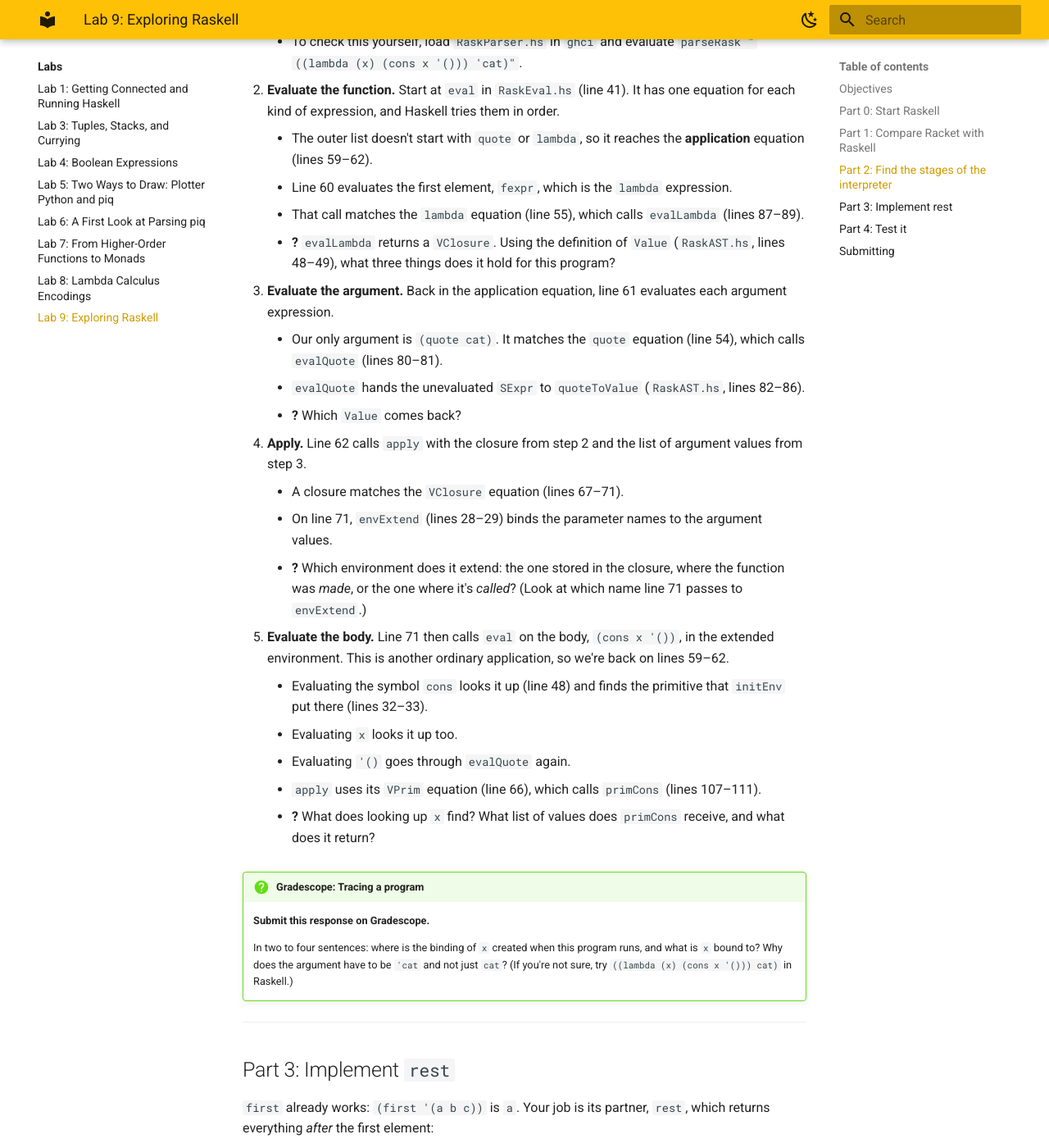
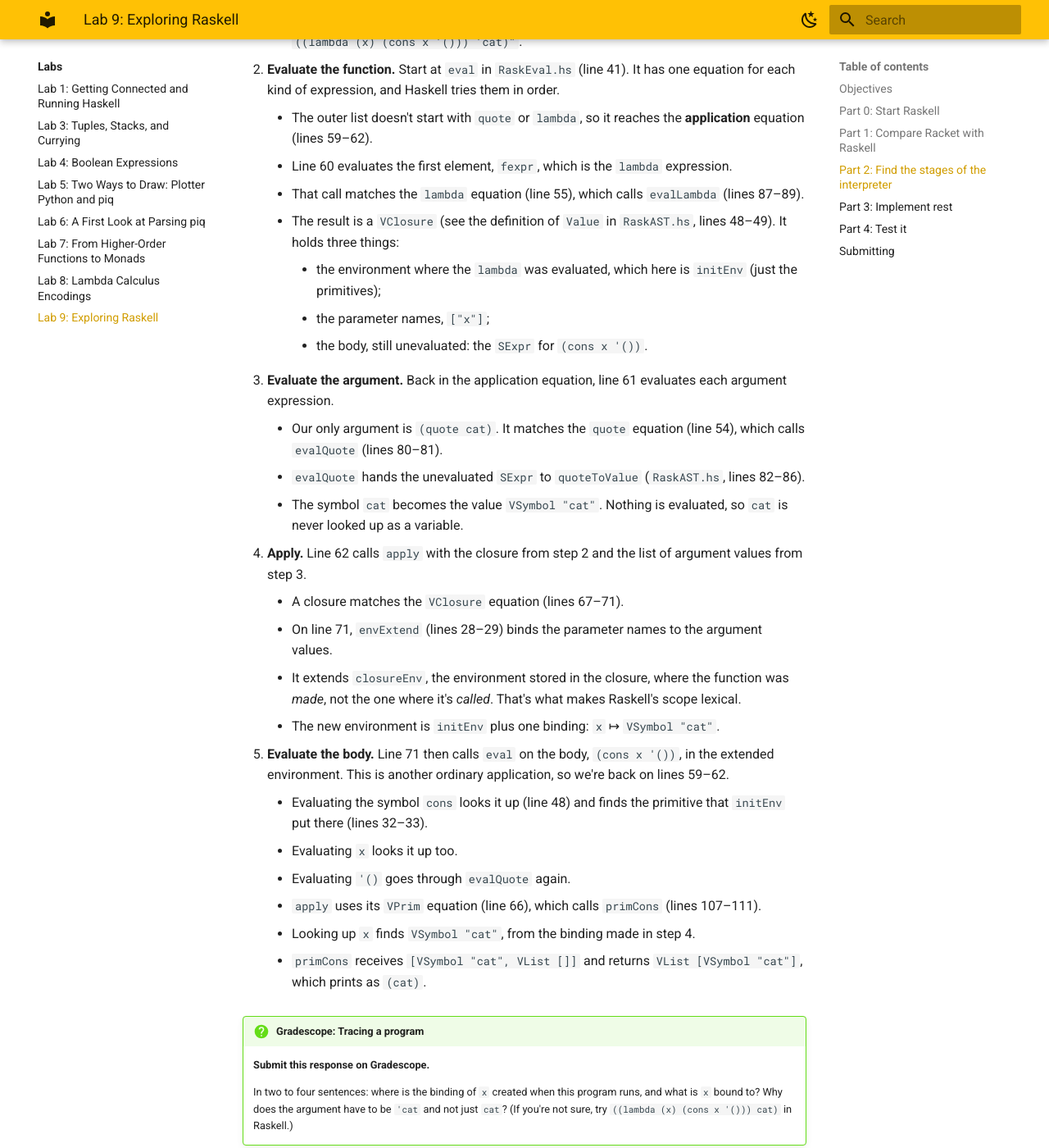
Before and after one commit to lbang-hmc/cs-131-website, an MkDocs documentation site: the page built from content/labs/lab09.md, in a window 1280 px wide and 1400 px high, scrolled down 4023 px. Shown: the whole window at 82% size. Built offline with MkDocs 1.6.1 and Material for MkDocs 9.7.7, drawn with Linux system fonts in a browser that asks for light colours; some of the changed text lies outside the part shown.

Commit message:
Lab 09: give trace answers instead of questions
Co-Authored-By: Claude Opus 5.5 <noreply@anthropic.com>

```diff
--- a/content/labs/lab09.md
+++ b/content/labs/lab09.md
@@ -121,7 +121,7 @@ It's an anonymous function that puts its argument in a one-element list, applied
 
 The Haskell version is a slight cheat. Haskell has no built-in symbols, so we used the string `"cat"` in place of the symbol `'cat` just to give you something familiar. Symbols are a feature Racket and Raskell have and Haskell doesn't. A symbol is a name used as data: you can put it in a list and pass it around, and it never gets looked up as a variable.
 
-The Raskell program is in `examples/cat.rask`. Work through these steps (with a partner, if you like). Line numbers refer to the starter files, before you've edited anything. Each step ends with a question (**?**) for you to answer.
+The Raskell program is in `examples/cat.rask`. Work through these steps (with a partner, if you like). Line numbers refer to the starter files, before you've edited anything.
 
 1. **Parse.** The parser turns the text into one `SExpr`:
 
@@ -144,24 +144,29 @@ The Raskell program is in `examples/cat.rask`. Work through these steps (with a
     - The outer list doesn't start with `quote` or `lambda`, so it reaches the **application** equation (lines 59–62).
     - Line 60 evaluates the first element, `fexpr`, which is the `lambda` expression.
     - That call matches the `lambda` equation (line 55), which calls `evalLambda` (lines 87–89).
-    - **?** `evalLambda` returns a `VClosure`. Using the definition of `Value` (`RaskAST.hs`, lines 48–49), what three things does it hold for this program?
+    - The result is a `VClosure` (see the definition of `Value` in `RaskAST.hs`, lines 48–49). It holds three things:
+        - the environment where the `lambda` was evaluated, which here is `initEnv` (just the primitives);
+        - the parameter names, `["x"]`;
+        - the body, still unevaluated: the `SExpr` for `(cons x '())`.
 
 3. **Evaluate the argument.** Back in the application equation, line 61 evaluates each argument expression.
     - Our only argument is `(quote cat)`. It matches the `quote` equation (line 54), which calls `evalQuote` (lines 80–81).
     - `evalQuote` hands the unevaluated `SExpr` to `quoteToValue` (`RaskAST.hs`, lines 82–86).
-    - **?** Which `Value` comes back?
+    - The symbol `cat` becomes the value `VSymbol "cat"`. Nothing is evaluated, so `cat` is never looked up as a variable.
 
 4. **Apply.** Line 62 calls `apply` with the closure from step 2 and the list of argument values from step 3.
     - A closure matches the `VClosure` equation (lines 67–71).
     - On line 71, `envExtend` (lines 28–29) binds the parameter names to the argument values.
-    - **?** Which environment does it extend: the one stored in the closure, where the function was *made*, or the one where it's *called*? (Look at which name line 71 passes to `envExtend`.)
+    - It extends `closureEnv`, the environment stored in the closure, where the function was *made*, not the one where it's *called*. That's what makes Raskell's scope lexical.
+    - The new environment is `initEnv` plus one binding: `x` ↦ `VSymbol "cat"`.
 
 5. **Evaluate the body.** Line 71 then calls `eval` on the body, `(cons x '())`, in the extended environment. This is another ordinary application, so we're back on lines 59–62.
     - Evaluating the symbol `cons` looks it up (line 48) and finds the primitive that `initEnv` put there (lines 32–33).
     - Evaluating `x` looks it up too.
     - Evaluating `'()` goes through `evalQuote` again.
     - `apply` uses its `VPrim` equation (line 66), which calls `primCons` (lines 107–111).
-    - **?** What does looking up `x` find? What list of values does `primCons` receive, and what does it return?
+    - Looking up `x` finds `VSymbol "cat"`, from the binding made in step 4.
+    - `primCons` receives `[VSymbol "cat", VList []]` and returns `VList [VSymbol "cat"]`, which prints as `(cat)`.
 
 !!! question "Gradescope: Tracing a program"
     **Submit this response on Gradescope.**
```
